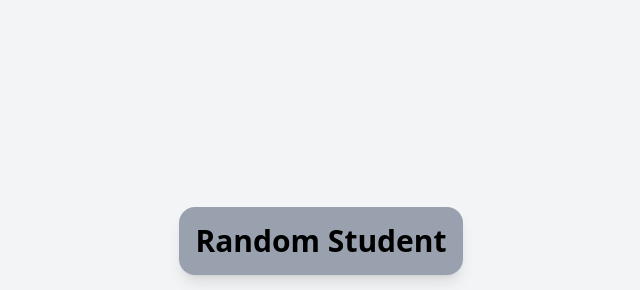
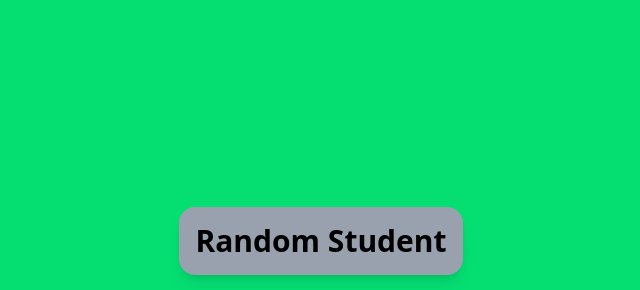
Before and after one commit to Chris-Rai94/random-button, a website built with Vite: page index.html in a window 1280 px wide. Shown: the part 85-375 px from the top of the page, without its empty margins (319-959 px from the left). Built offline with nearby package versions, Linux system fonts and the light colour scheme.

Commit message:
Change background color to be green

```diff
--- a/index.html
+++ b/index.html
@@ -7,7 +7,7 @@
     <title>Random Student Selector</title>
   </head>
   <body
-    class="flex flex-col min-h-screen items-center justify-center gap-8 bg-gray-100"
+    class="flex flex-col min-h-screen items-center justify-center gap-8 bg-green-400"
   >
     <button
       id="myButton"
```
